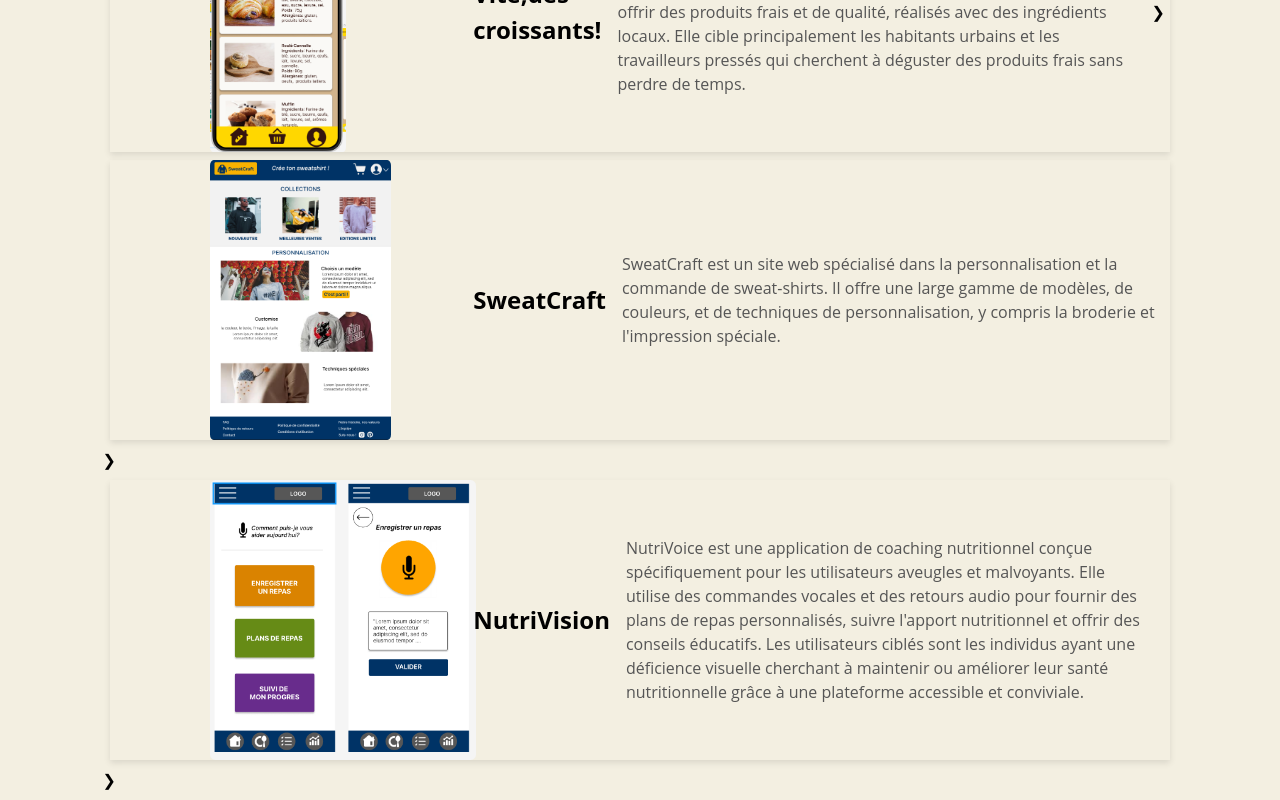
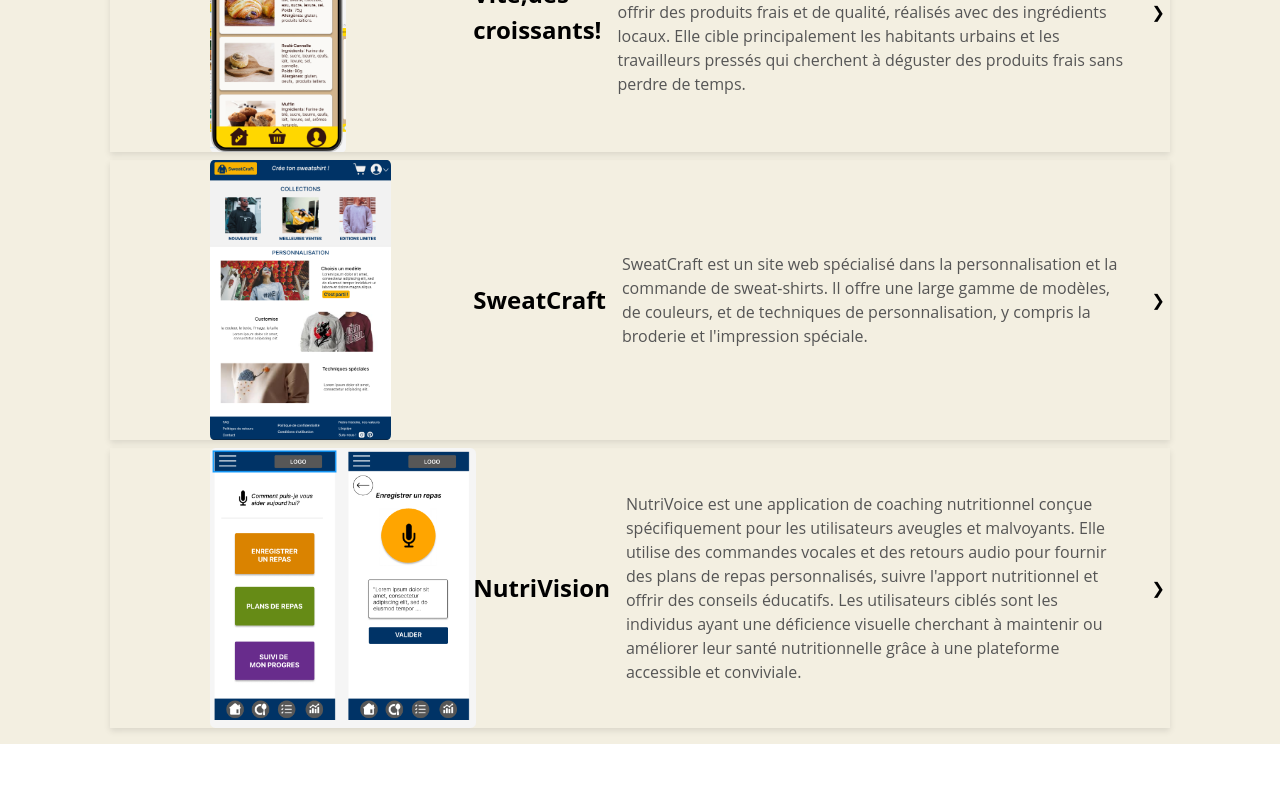
Before and after one commit to LucileLf/my-portfolio-ux, a React (Vite) app: page / in a window 1280 px wide. Shown: the part 1016-1816 px from the top of the page. After the commit the page ends 1760 px from the top, so only its background shows below. Built offline with nearby package versions, Linux system fonts and the light colour scheme.

Commit message:
fix arrows on home page

```diff
--- a/src/components/Home.tsx
+++ b/src/components/Home.tsx
@@ -88,12 +88,12 @@ function Home() {
             <img src={sweat} alt="un aperçu du site" className="project-img" />
             <div className="project-title-div">
               <h2 className="project-title">SweatCraft</h2>
-              <p className="pproject-description">
+              <p className="project-description">
                 SweatCraft est un site web spécialisé dans la personnalisation et la commande de sweat-shirts. Il offre une large gamme de modèles, de couleurs, et de techniques de personnalisation, y compris la broderie et l'impression spéciale.
               </p>
+            <p className="arrow-img">&#10095;</p>
             </div>
           </div>
-          <p className="arrow-img">&#10095;</p>
         </a>
 
 
@@ -107,9 +107,9 @@ function Home() {
               <p className="project-description">
               NutriVoice est une application de coaching nutritionnel conçue spécifiquement pour les utilisateurs aveugles et malvoyants. Elle utilise des commandes vocales et des retours audio pour fournir des plans de repas personnalisés, suivre l'apport nutritionnel et offrir des conseils éducatifs. Les utilisateurs ciblés sont les individus ayant une déficience visuelle cherchant à maintenir ou améliorer leur santé nutritionnelle grâce à une plateforme accessible et conviviale.
               </p>
+              <p className="arrow-img">&#10095;</p>
             </div>
           </div>
-          <p className="arrow-img">&#10095;</p>
         </a>
       </section>
 
```
